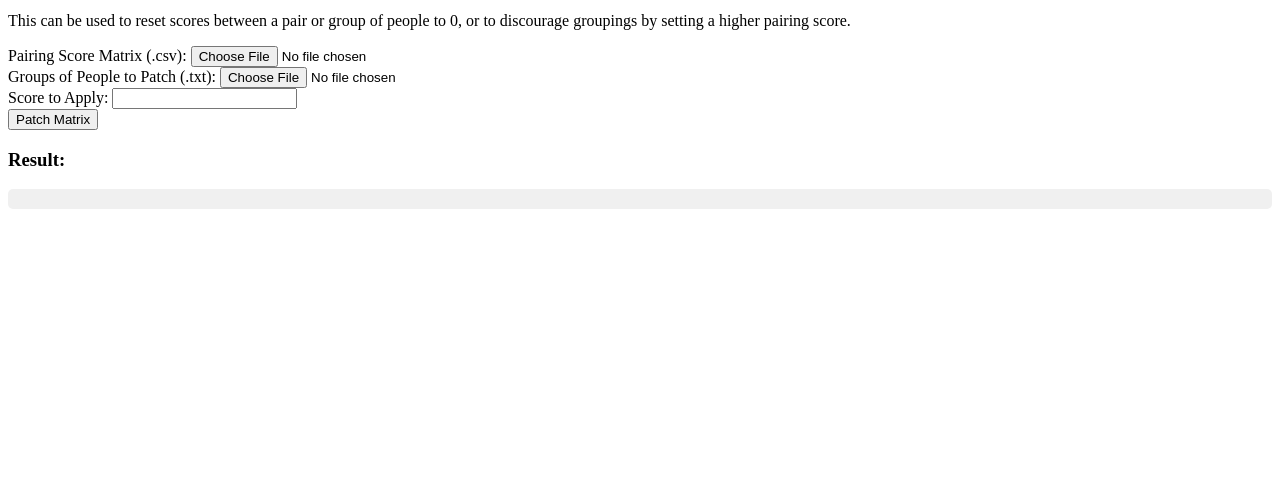
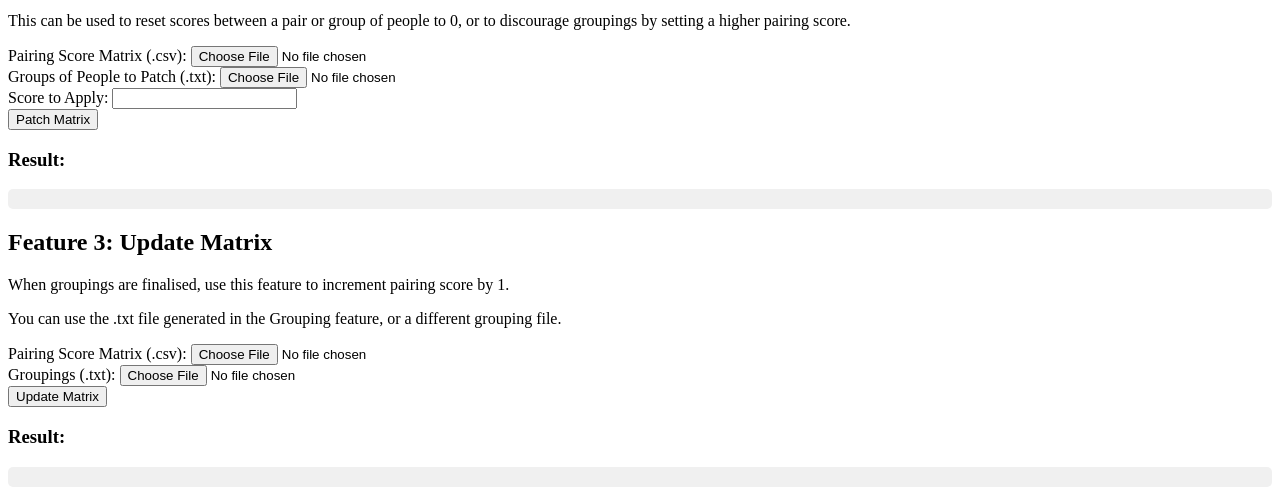
Before and after one commit to rmmsia/dinner-grouping, a Flask app: page / in a window 1280 px wide. Shown: the part 379-879 px from the top of the page. Before the commit the page ends 588 px from the top, so only its background shows below. Run offline with Flask 3, Linux system fonts and the light colour scheme.

Commit message:
update matrix feature
increments pairing score of groups by 1

```diff
--- a/app.py
+++ b/app.py
@@ -129,6 +129,39 @@ def index():
                 print(f"Error: {e}")
                 return jsonify({'error': str(e)}), 500
 
+        elif 'feature3' in request.form:
+            csv_file = request.files['csv_file3']
+            txt_file = request.files['txt_file3']
+
+            # Save the uploaded files
+            csv_path = os.path.join(UPLOAD_FOLDER, csv_file.filename)
+            txt_path = os.path.join(UPLOAD_FOLDER, txt_file.filename)
+            csv_file.save(csv_path)
+            txt_file.save(txt_path)
+
+            try:
+                # Process the files and create a DataFrame
+                # Note: You may want to create a new function in matrix_patch.py for this feature
+                df = matrix_patch.update_matrix(csv_path, txt_path)
+
+                # Save the DataFrame as a CSV file in the downloads folder
+                output_file = f'{os.path.basename(csv_path)}_updated.csv'
+                output_path = os.path.join(DOWNLOAD_FOLDER, output_file)
+                df.to_csv(output_path, index=True)
+
+                file_creation_times[output_file] = datetime.now()
+
+                # Clear uploads folder
+                clear_upload_folder()
+
+                return jsonify({
+                    'message': 'Matrix updated successfully',
+                    'download_url': f'/download/{output_file}'
+                })
+            except Exception as e:
+                print(f"Error: {e}")
+                return jsonify({'error': str(e)}), 500
+
     return render_template('index.html')
 
 
--- a/templates/index.html
+++ b/templates/index.html
@@ -53,6 +53,22 @@
     <h3>Result:</h3>
     <pre id="feature2-output"></pre>
     <a id="download-link-2" href="#" target="_blank" style="display: none;">Download Processed CSV</a>
+
+    <h2>Feature 3: Update Matrix</h2>
+    <p>When groupings are finalised, use this feature to increment pairing score by 1.</p>
+    <p>You can use the .txt file generated in the Grouping feature, or a different grouping file.</p>
+    <form id="feature3-form">
+        <label for="csv_file3">Pairing Score Matrix (.csv):</label>
+        <input type="file" name="csv_file3" accept=".csv" required>
+        <br>
+        <label for="txt_file3">Groupings (.txt):</label>
+        <input type="file" name="txt_file3" accept=".txt" required>
+        <br>
+        <button type="submit">Update Matrix</button>
+    </form>
+    <h3>Result:</h3>
+    <pre id="feature3-output"></pre>
+    <a id="download-link-3" href="#" target="_blank" style="display: none;">Download Processed CSV</a>
 
     <script>
         $(document).ready(function() {
@@ -128,6 +144,26 @@
                     }
                 });
             });
+
+            $('#feature3-form').on('submit', function(e) {
+                e.preventDefault();
+                var formData = new FormData(this);
+                formData.append('feature3', 'true');
+                $.ajax({
+                    url: '/',
+                    type: 'POST',
+                    data: formData,
+                    processData: false,
+                    contentType: false,
+                    success: function(response) {
+                        displayOutput('#feature3-output', response, '#download-link-3');
+                    },
+                    error: function(xhr, status, error) {
+                        $('#feature3-output').text('An error occurred: ' + error);
+                        $('#download-link-3').hide();
+                    }
+                });
+            });
         });
     </script>
 </body>
```
Also changed, not shown: matrix_patch.py (+13 -1 lines).
